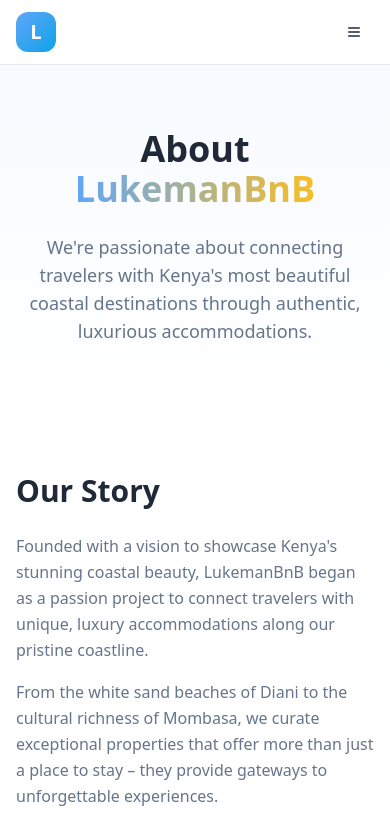
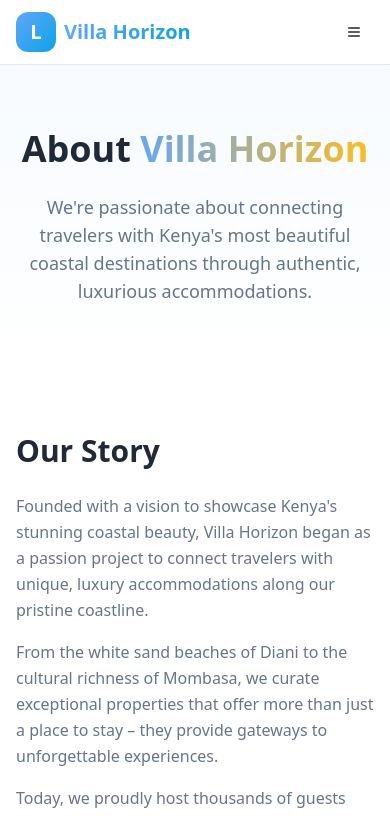
Before and after one commit to J-Nyange/staycation-hub, a React (Vite) app: page /about in a window 390 px wide. Shown: the top 816 px of the page. Built offline with nearby package versions, Linux system fonts and the light colour scheme; the HTML template or start-up script is replaced by a standard one.

Commit message:
Update of the nameof the site

```diff
--- a/index.html
+++ b/index.html
@@ -3,23 +3,23 @@
   <head>
     <meta charset="UTF-8" />
     <meta name="viewport" content="width=device-width, initial-scale=1.0" />
-    <title>LukemanBnB - Premium Coastal Accommodations in Kenya</title>
+    <title>Villa Horizon - Premium Coastal Accommodations in Kenya</title>
     <meta name="description" content="Discover luxury beachfront villas, comfortable Airbnb apartments, and authentic homestays across Kenya's stunning coastal destinations. Book your perfect getaway at Vipingo, Diani Beach, Nyali & more." />
     <meta name="keywords" content="Kenya accommodation, coastal villas, beachfront rentals, Diani Beach, Vipingo, Kilifi, Mombasa, homestays, luxury vacation rentals" />
-    <meta name="author" content="LukemanBnB" />
+    <meta name="author" content="Villa Horizon" />
 
-    <meta property="og:title" content="LukemanBnB - Premium Coastal Accommodations in Kenya" />
+    <meta property="og:title" content="Villa Horizon - Premium Coastal Accommodations in Kenya" />
     <meta property="og:description" content="Experience luxury coastal living with our handpicked collection of villas, apartments, and homestays across Kenya's most beautiful destinations." />
     <meta property="og:type" content="website" />
-    <meta property="og:url" content="https://lukemanbnb.com" />
-    <meta property="og:image" content="https://lukemanbnb.com/hero-villa.jpg" />
+    <meta property="og:url" content="https://Villa Horizon.com" />
+    <meta property="og:image" content="https://Villa Horizon.com/hero-villa.jpg" />
 
     <meta name="twitter:card" content="summary_large_image" />
-    <meta name="twitter:title" content="LukemanBnB - Premium Coastal Accommodations" />
+    <meta name="twitter:title" content="Villa Horizon - Premium Coastal Accommodations" />
     <meta name="twitter:description" content="Discover luxury beachfront villas and authentic coastal experiences in Kenya" />
-    <meta name="twitter:image" content="https://lukemanbnb.com/hero-villa.jpg" />
+    <meta name="twitter:image" content="https://Villa Horizon.com/hero-villa.jpg" />
 
-    <link rel="canonical" href="https://lukemanbnb.com" />
+    <link rel="canonical" href="https://Villa Horizon.com" />
   </head>
 
   <body>
--- a/src/components/Footer.tsx
+++ b/src/components/Footer.tsx
@@ -42,7 +42,7 @@ const Footer = () => {
                 L
               </div>
               <span className="text-2xl font-bold bg-gradient-to-r from-primary to-secondary bg-clip-text text-transparent">
-                LukemanBnB
+                Villa Horizon
               </span>
             </Link>
             <p className="text-muted-foreground mb-6 leading-relaxed">
@@ -119,7 +119,7 @@ const Footer = () => {
                 <div className="w-8 h-8 bg-primary/10 rounded-lg flex items-center justify-center">
                   <Mail className="w-4 h-4 text-primary" />
                 </div>
-                <span className="text-muted-foreground">hello@lukemanbnb.com</span>
+                <span className="text-muted-foreground">hello@Villa Horizon.com</span>
               </div>
             </div>
 
@@ -143,7 +143,7 @@ const Footer = () => {
           <div className="flex flex-col lg:flex-row justify-between items-center space-y-4 lg:space-y-0">
             {/* Copyright */}
             <div className="text-muted-foreground text-sm">
-              © {new Date().getFullYear()} LukemanBnB. All rights reserved.
+              © {new Date().getFullYear()} Villa Horizon. All rights reserved.
             </div>
 
             {/* Legal Links */}
--- a/src/components/Hero.tsx
+++ b/src/components/Hero.tsx
@@ -18,7 +18,7 @@ const Hero = () => {
 
       {/* Content */}
       <div className="relative z-10 container mx-auto px-4 lg:px-8 text-center">
-        <div className="max-w-4xl mx-auto">
+        <div className="max-w-4xl mx-auto py-6">
           {/* Badge */}
           <div className="inline-flex items-center space-x-2 bg-white/10 backdrop-blur-md border border-white/20 rounded-full px-4 py-2 mb-6">
             <Star className="w-4 h-4 text-yellow-400 fill-current" />
@@ -72,7 +72,7 @@ const Hero = () => {
             <Button
               size="lg"
               variant="outline"
-              className="border-white/30 text-white hover:bg-white/10 backdrop-blur-md"
+              className="border-white/30 bg-white/10 text-white hover:bg-transparent hover:translate-y-[-5px] transition-transform backdrop-blur-md"
             >
               Watch Virtual Tour
             </Button>
--- a/src/components/Navbar.tsx
+++ b/src/components/Navbar.tsx
@@ -29,7 +29,7 @@ const Navbar = () => {
   return (
     <nav className="sticky top-0 z-50 bg-background/95 backdrop-blur-md border-b border-border">
       <div className="container mx-auto px-4 lg:px-8">
-        <div className="flex items-center justify-between h-16 lg:h-20">
+        <div className="flex items-center justify-between h-16 lg:h-16">
           {/* Logo */}
           <Link
             to="/"
@@ -38,8 +38,8 @@ const Navbar = () => {
             <div className="w-10 h-10 lg:w-12 lg:h-12 bg-gradient-to-br from-primary to-secondary rounded-xl flex items-center justify-center text-white font-bold text-xl">
               L
             </div>
-            <span className="hidden sm:block text-xl lg:text-2xl font-bold bg-gradient-to-r from-primary to-secondary bg-clip-text text-transparent">
-              LukemanBnB
+            <span className="sm:block text-xl lg:text-2xl font-bold bg-gradient-to-r from-primary to-secondary bg-clip-text text-transparent">
+              Villa Horizon
             </span>
           </Link>
 
--- a/src/index.css
+++ b/src/index.css
@@ -2,7 +2,7 @@
 @tailwind components;
 @tailwind utilities;
 
-/* LukemanBnB Design System - Coastal Luxury Theme */
+/* Villa Horizon Design System - Coastal Luxury Theme */
 
 @layer base {
   :root {
--- a/src/pages/About.tsx
+++ b/src/pages/About.tsx
@@ -13,7 +13,7 @@ const About = () => {
             <h1 className="text-4xl lg:text-6xl font-bold mb-6">
               About
               <span className="bg-gradient-to-r from-primary to-accent bg-clip-text text-transparent">
-                {" "}LukemanBnB
+                {" "}Villa Horizon
               </span>
             </h1>
             <p className="text-lg lg:text-xl text-muted-foreground max-w-3xl mx-auto">
@@ -30,7 +30,7 @@ const About = () => {
                 <h2 className="text-3xl lg:text-4xl font-bold mb-6">Our Story</h2>
                 <div className="space-y-4 text-muted-foreground leading-relaxed">
                   <p>
-                    Founded with a vision to showcase Kenya's stunning coastal beauty, LukemanBnB began as a passion project to connect travelers with unique, luxury accommodations along our pristine coastline.
+                    Founded with a vision to showcase Kenya's stunning coastal beauty, Villa Horizon began as a passion project to connect travelers with unique, luxury accommodations along our pristine coastline.
                   </p>
                   <p>
                     From the white sand beaches of Diani to the cultural richness of Mombasa, we curate exceptional properties that offer more than just a place to stay – they provide gateways to unforgettable experiences.
--- a/src/pages/Contacts.tsx
+++ b/src/pages/Contacts.tsx
@@ -66,8 +66,8 @@ const Contacts = () => {
                     <div>
                       <h3 className="font-semibold mb-1">Email Address</h3>
                       <p className="text-muted-foreground">
-                        info@lukemanbnb.com<br />
-                        bookings@lukemanbnb.com
+                        info@Villa Horizon.com<br />
+                        bookings@Villa Horizon.com
                       </p>
                     </div>
                   </div>
```
Also changed, not shown: 1 other file (tests, documents, lock files or other folders).
